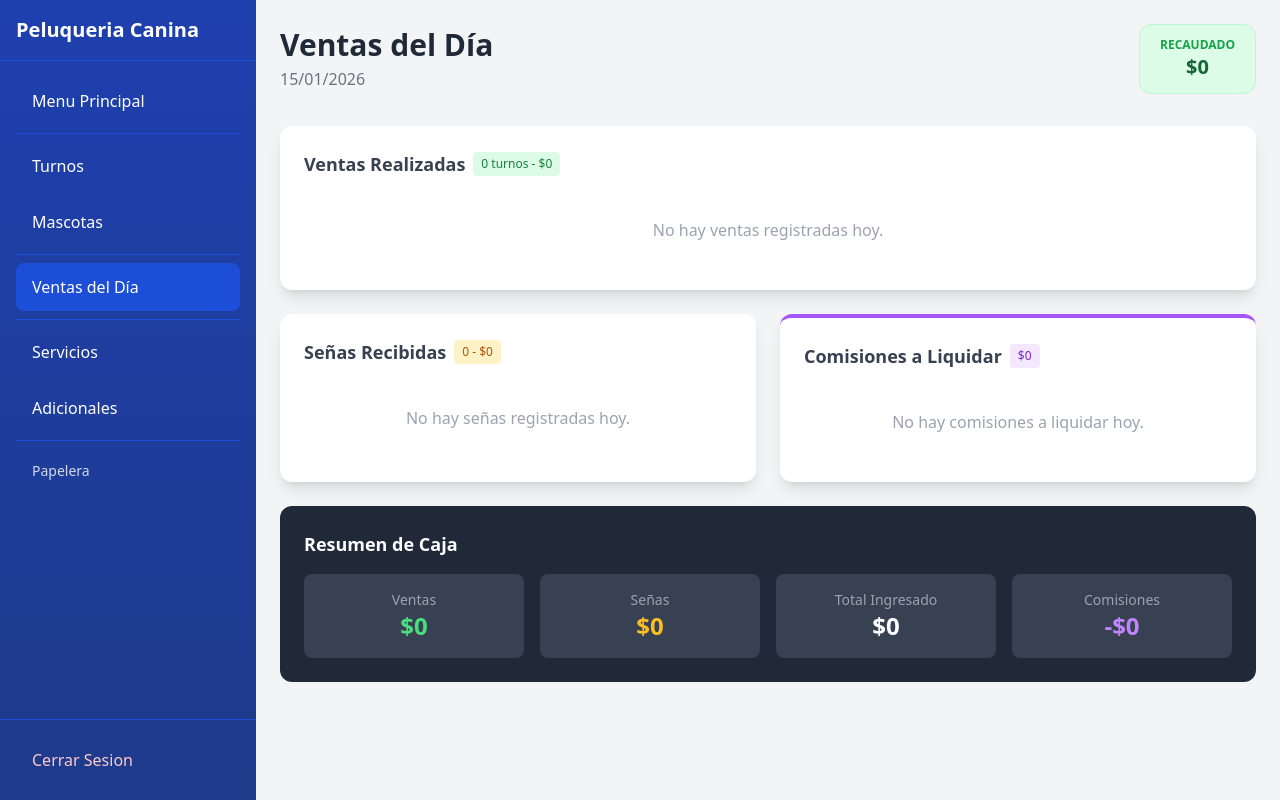
After one commit to Mateo-1027/app_peluqueria, a Flask app: page /sales in a window 1280 px wide. The commit adds this page. Run offline with Flask 3, Linux system fonts and the light colour scheme; a user stored in the database is signed in; some libraries are stand-ins or nearby versions.

Commit message:
Cambios en la SECCION DE VENTAS

```diff
--- a/forms.py
+++ b/forms.py
@@ -22,15 +22,21 @@ class AppointmentForm(FlaskForm):
     dog_id = HiddenField('Perro', validators=[DataRequired()])
     service_id = RadioField('Servicio', coerce=int, validators=[DataRequired()])  # RadioField para solo un servicio
     item_ids = SelectMultipleField('Adicionales (opcional)', coerce=int, validators=[Optional()])
-    professional = SelectField('Peluquera', coerce=int, validators=[DataRequired()])
+    professional_id = SelectField('Peluquera', coerce=int, validators=[DataRequired()])
     start_time = DateTimeLocalField('Fecha y Hora', format='%Y-%m-%dT%H:%M', validators=[DataRequired()])
     duration = IntegerField('Duración (minutos)', validators=[DataRequired(), NumberRange(min=15, message="La duración mínima es de 15 minutos.")])  # Duración manual
     description = TextAreaField('Notas adicionales', validators=[Optional(), Length(max=500)])
     color = StringField('Color', validators=[Optional()])
     submit = SubmitField('Guardar Turno')
 
-class PaymentForm(FlaskForm):
-    amount = IntegerField('Monto ($)', validators=[DataRequired(), NumberRange(min=1)])
+class CheckoutForm(FlaskForm):
+    # Campos para editar el turno
+    service_id = SelectField('Servicio Realizado', coerce=int, validators=[DataRequired()])
+    item_ids = SelectMultipleField('Adicionales', coerce=int, validators=[Optional()])
+    final_price = IntegerField('Total a Pagar ($)', validators=[DataRequired(), NumberRange(min=0)])
+
+    # Campos del pago
+    amount = IntegerField('Monto a Abonar ($)', validators=[DataRequired(), NumberRange(min=1)])
     payment_method = SelectField('Medio de Pago', choices=[
         ('Efectivo', 'Efectivo'),
         ('Transferencia', 'Transferencia'),
@@ -39,8 +45,8 @@ class PaymentForm(FlaskForm):
         ('MercadoPago', 'MercadoPago')
     ], validators=[DataRequired()])
     payment_type = SelectField('Tipo', choices=[('Pago', 'Pago del Turno'), ('Seña', 'Seña / Anticipo')], default='Pago')
-    notes = StringField('Notas (Op.)')
-    submit = SubmitField('Registrar Pago')
+    notes = StringField('Notas del Pago')
+    submit = SubmitField('Confirmar y Cobrar')
 
 
 class ServiceForm(FlaskForm):
--- a/routes.py
+++ b/routes.py
@@ -6,7 +6,7 @@ from extensions import db, login_manager
 from models import User, Dog, Appointment, MedicalNote, Service, ServiceCategory, ServiceSize, Item, Owner, Professional, Payment
 from utils import guardarBackUpTurnos
 from datetime import datetime, timedelta
-from forms import LoginForm, DogForm, AppointmentForm, ServiceForm, ServiceCategoryForm, ServiceSizeForm, ItemForm, PaymentForm
+from forms import LoginForm, DogForm, AppointmentForm, ServiceForm, ServiceCategoryForm, ServiceSizeForm, ItemForm, CheckoutForm
 from sqlalchemy import or_, func
 
 # Crear un Blueprint
@@ -220,11 +220,11 @@ def edit_appointment(appointment_id):
     # Cargar listas para opciones del formulario
     services = Service.query.filter_by(is_active=True).all()
     items = Item.query.filter_by(is_active=True).all()
-    users = User.query.all()
+    professionals = Professional.query.filter_by(is_active=True).all()
 
     form.service_id.choices = [(s.id, f"{s.name} - ${s.base_price:,.0f}") for s in services]
     form.item_ids.choices = [(i.id, f"{i.name} (+${i.price:,.0f})") for i in items]
-    form.user_id.choices = [(u.id, u.username) for u in users]
+    form.professional_id.choices = [(p.id, p.name) for p in professionals]
 
     if form.validate_on_submit():
         # Obtener el servicio
@@ -233,7 +233,7 @@ def edit_appointment(appointment_id):
         # Actualizar datos básicos
         appointment.dog_id = form.dog_id.data
         appointment.service_id = form.service_id.data
-        appointment.user_id = form.user_id.data
+        appointment.professional_id = form.professional_id.data
         appointment.description = form.description.data
         appointment.start_time = form.start_time.data
         appointment.color = form.color.data
@@ -724,37 +724,102 @@ def checkout(appointment_id):
     """Pantalla de Caja para un turno especifico"""
 
     appointment = Appointment.query.get_or_404(appointment_id)
-    payment_form = PaymentForm()
+    form = CheckoutForm()
 
-    if payment_form.validate_on_submit():
-        amount = payment_form.amount.data
+    # Cargar opciones de servicios y adicionales
+    services = Service.query.filter_by(is_active=True).all()
+    items = Item.query.filter_by(is_active=True).all()
 
-        # Se crea el pago
+    # Configurar choices del formulario
+    form.service_id.choices = [(s.id, f"{s.name} - ${s.base_price:,.0f}") for s in services]
+    # Items con precio para mostrar en el formulario (aunque usaremos JS para el cálculo dinámico visual)
+    form.item_ids.choices = [(i.id, f"{i.name} (+${i.price:,.0f})") for i in items]
+
+    # Pre-popular datos en GET
+    if request.method == 'GET':
+        form.service_id.data = appointment.service_id
+        form.item_ids.data = [i.id for i in appointment.items] # Pre-seleccionar items actuales
+
+        # Si final_price es 0, usamos total_amount (precio calculado)
+        current_total = appointment.final_price if appointment.final_price > 0 else appointment.total_amount
+        form.final_price.data = int(current_total)
+
+        # El monto a pagar por defecto es el saldo pendiente (basado en el precio actual)
+        saldo = appointment.saldo_pendiente
+        form.amount.data = int(saldo) if saldo > 0 else 0
+
+    if form.validate_on_submit():
+        # 1. Actualizar datos del turno
+        appointment.service_id = form.service_id.data
+
+        # Actualizar Items (relación many-to-many)
+        if form.item_ids.data:
+            selected_items = Item.query.filter(Item.id.in_(form.item_ids.data)).all()
+            appointment.items = selected_items
+        else:
+            appointment.items = []
+
+        new_total = form.final_price.data
+
+        # Actualizamos tanto final_price como total_amount para mantener coherencia
+        # En este modelo flexible, el valor ingresado es la "Deuda Total"
+        appointment.final_price = new_total
+        appointment.total_amount = new_total
+
+        # 2. Registrar el Pago
+        amount_paid = form.amount.data
+
         new_payment = Payment(
             appointment_id=appointment_id,
-            amount=amount,
-            payment_method=payment_form.payment_method.data,
-            payment_type=payment_form.payment_type.data,
-            notes=payment_form.notes.data
+            amount=amount_paid,
+            payment_method=form.payment_method.data,
+            payment_type=form.payment_type.data,
+            notes=form.notes.data
         )
         db.session.add(new_payment)
 
-        if appointment.saldo_pendiente - amount <= 0:
+        # 3. Actualizar Estado (Usando el nuevo precio total para calcular saldo)
+        # Recalculamos saldo pendiente con el nuevo total
+        # saldo_pendiente property usa total_amount - pagos
+        # Como aún no hacemos commit, los pagos viejos están en DB, el nuevo en session??
+        # SQLAlchemy session trackea new_payment, asi que appointment.payments lo incluirá tras flush o manualmente
+
+        db.session.flush() # Para que el nuevo pago cuente en las relaciones si es necesario, aunque saldo_pendiente es logica python
+
+        if appointment.saldo_pendiente <= 0:
             appointment.status = 'Cobrado'
 
+            # Calcular comisión sobre el PRECIO FINAL real cobrado
             prof = appointment.professional
             if prof:
                 pct = prof.commission_percentage
-                appointment.commission_amount = appointment.total_amount * (pct / 100)
+                # Comisión sobre el total del servicio
+                appointment.commission_amount = appointment.final_price * (pct / 100)
+
         elif appointment.status == 'Pendiente':
             appointment.status = 'Señado'
 
         db.session.commit()
 
-        flash(f'Pago de ${amount:,.0f} registrado.')
+        flash(f'Actualizado y pago de ${amount_paid:,.0f} registrado.')
         return redirect(url_for('main.checkout', appointment_id=appointment.id))
 
-    return render_template('sales/checkout.html', appointment=appointment, form=payment_form)
+    # Datos para JavaScript
+    import json
+    services_json = json.dumps({s.id: s.base_price for s in services})
+    items_json = json.dumps({i.id: i.price for i in items})
+
+    # Total ya pagado (para el recibo)
+    total_pagado = sum(p.amount for p in appointment.payments)
+
+    return render_template('sales/checkout.html',
+                           appointment=appointment,
+                           form=form,
+                           services=services,
+                           items=items,
+                           services_json=services_json,
+                           items_json=items_json,
+                           total_pagado=total_pagado)
 
 @main.route('/sales')
 @login_required
@@ -762,16 +827,71 @@ def daily_sales():
     """Reporte de Ventas del Día y Comisiones"""
     today = datetime.now().date()
 
-    payments = Payment.query.filter(
+    # Todos los pagos del día
+    all_payments = Payment.query.filter(
         func.date(Payment.date) == today
-    ).all()
+    ).order_by(Payment.date.desc()).all()
 
-    total_cash = sum(p.amount for p in payments)
+    # Separar pagos de señas
+    pagos = [p for p in all_payments if p.payment_type == 'Pago']
+    senas = [p for p in all_payments if p.payment_type == 'Seña']
 
+    # Totales
+    total_pagos = sum(p.amount for p in pagos)
+    total_senas = sum(p.amount for p in senas)
+    total_cash = total_pagos + total_senas
 
+    # Turnos cobrados hoy (para comisiones)
     completed_appointments = Appointment.query.filter(
         func.date(Appointment.end_time) == today,
         Appointment.status == 'Cobrado'
     ).all()
 
-    return render_template('sales/daily_report.html', payments=payments, total_cash=total_cash,  appointments=completed_appointments)
+    # Total comisiones
+    total_comisiones = sum(a.commission_amount or 0 for a in completed_appointments)
+
+    # Formulario vacío para CSRF token
+    form = CheckoutForm()
+
+    return render_template('sales/daily_report.html',
+                           pagos=pagos,
+                           senas=senas,
+                           total_pagos=total_pagos,
+                           total_senas=total_senas,
+                           total_cash=total_cash,
+                           appointments=completed_appointments,
+                           total_comisiones=total_comisiones,
+                           form=form,
+                           today=today)
+
+@main.route('/payments/delete/<int:payment_id>', methods=['POST'])
+@login_required
+def delete_payment(payment_id):
+    """Eliminar un pago (seña o pago)"""
+    payment = Payment.query.get_or_404(payment_id)
+    appointment = payment.appointment
+
+    # Guardar datos para el mensaje
+    amount = payment.amount
+    payment_type = payment.payment_type
+
+    # Eliminar el pago
+    db.session.delete(payment)
+
+    # Recalcular estado del turno
+    # Si no hay más pagos, volver a Pendiente
+    # Si hay pagos pero no cubre el total, poner Señado
+    remaining_payments = [p for p in appointment.payments if p.id != payment_id]
+    total_pagado_ahora = sum(p.amount for p in remaining_payments)
+
+    if total_pagado_ahora <= 0:
+        appointment.status = 'Pendiente'
+    elif total_pagado_ahora < appointment.final_price:
+        appointment.status = 'Señado'
+    else:
+        appointment.status = 'Cobrado'
+
+    db.session.commit()
+
+    flash(f'{payment_type} de ${amount:,.0f} eliminado.')
+    return redirect(url_for('main.daily_sales'))
--- a/templates/base.html
+++ b/templates/base.html
@@ -37,6 +37,13 @@
                 <a href="{{ url_for('main.vista_mascotas') }}"
                     class="flex items-center gap-3 px-4 py-3 rounded-lg hover:bg-blue-700 transition {% if request.path == '/mascotas' %}bg-blue-700{% endif %}">
                     Mascotas
+                </a>
+
+                <hr class="border-blue-700 my-4">
+
+                <a href="{{ url_for('main.daily_sales') }}"
+                    class="flex items-center gap-3 px-4 py-3 rounded-lg hover:bg-blue-700 transition {% if '/sales' in request.path %}bg-blue-700{% endif %}">
+                    Ventas del Día
                 </a>
 
                 <hr class="border-blue-700 my-4">
--- /dev/null
+++ b/templates/sales/daily_report.html
@@ -0,0 +1,184 @@
+{% extends "base.html" %}
+
+{% block title %}Ventas del Día{% endblock %}
+
+{% block content %}
+<div class="max-w-7xl mx-auto">
+    <!-- Header -->
+    <div class="flex justify-between items-center mb-8">
+        <div>
+            <h1 class="text-3xl font-bold text-gray-800">Ventas del Día</h1>
+            <p class="text-gray-500 mt-1">{{ today.strftime('%d/%m/%Y') }}</p>
+        </div>
+        <div class="flex gap-4">
+            <div class="bg-green-100 px-5 py-3 rounded-xl border border-green-200 text-center">
+                <span class="block text-xs font-bold text-green-600 uppercase">Recaudado</span>
+                <span class="block text-xl font-extrabold text-green-800">${{ total_cash|format_number }}</span>
+            </div>
+        </div>
+    </div>
+
+    <!-- Ventas (Pagos completos) -->
+    <div class="bg-white rounded-xl shadow-lg p-6 mb-6">
+        <h2 class="text-lg font-bold text-gray-700 mb-4 flex items-center gap-2">
+            Ventas Realizadas
+            <span class="text-xs font-normal bg-green-100 text-green-700 px-2 py-1 rounded">
+                {{ pagos|length }} turnos - ${{ total_pagos|format_number }}
+            </span>
+        </h2>
+
+        {% if pagos %}
+        <div class="overflow-x-auto">
+            <table class="w-full text-sm">
+                <thead class="bg-gray-50 text-gray-600 font-medium text-left">
+                    <tr>
+                        <th class="px-4 py-3">Hora</th>
+                        <th class="px-4 py-3">Cliente</th>
+                        <th class="px-4 py-3">Servicio</th>
+                        <th class="px-4 py-3">Profesional</th>
+                        <th class="px-4 py-3 text-right">Monto</th>
+                        <th class="px-4 py-3 text-center">Acción</th>
+                    </tr>
+                </thead>
+                <tbody class="divide-y divide-gray-100">
+                    {% for p in pagos %}
+                    <tr class="hover:bg-gray-50">
+                        <td class="px-4 py-3 text-gray-500">{{ p.date.strftime('%H:%M') }}</td>
+                        <td class="px-4 py-3">
+                            <div class="font-medium text-gray-800">{{ p.appointment.dog.name }}</div>
+                            <div class="text-xs text-gray-500">{{ p.appointment.dog.owner.name }}</div>
+                        </td>
+                        <td class="px-4 py-3">
+                            <div>{{ p.appointment.service.name }}</div>
+                            {% if p.appointment.items %}
+                            <div class="text-xs text-gray-400">
+                                + {% for item in p.appointment.items %}{{ item.name }}{% if not loop.last %}, {% endif
+                                %}{% endfor %}
+                            </div>
+                            {% endif %}
+                        </td>
+                        <td class="px-4 py-3 text-gray-600">{{ p.appointment.professional.name if
+                            p.appointment.professional else '-' }}</td>
+                        <td class="px-4 py-3 text-right font-bold text-green-600">${{ p.amount|format_number }}</td>
+                        <td class="px-4 py-3 text-center">
+                            <form action="{{ url_for('main.delete_payment', payment_id=p.id) }}" method="POST"
+                                onsubmit="return confirm('¿Eliminar esta venta de ${{ p.amount|format_number }}?');">
+                                {{ form.csrf_token }}
+                                <button type="submit"
+                                    class="text-red-500 hover:text-red-700 text-sm px-2 py-1 rounded hover:bg-red-50">
+                                    Eliminar
+                                </button>
+                            </form>
+                        </td>
+                    </tr>
+                    {% endfor %}
+                </tbody>
+            </table>
+        </div>
+        {% else %}
+        <p class="text-gray-400 text-center py-6">No hay ventas registradas hoy.</p>
+        {% endif %}
+    </div>
+
+    <div class="grid grid-cols-1 lg:grid-cols-2 gap-6">
+        <!-- Señas del Día -->
+        <div class="bg-white rounded-xl shadow-lg p-6">
+            <h2 class="text-lg font-bold text-gray-700 mb-4 flex items-center gap-2">
+                Señas Recibidas
+                <span class="text-xs font-normal bg-amber-100 text-amber-700 px-2 py-1 rounded">
+                    {{ senas|length }} - ${{ total_senas|format_number }}
+                </span>
+            </h2>
+
+            {% if senas %}
+            <div class="space-y-3">
+                {% for s in senas %}
+                <div class="flex justify-between items-center p-3 bg-amber-50 rounded-lg border border-amber-100">
+                    <div>
+                        <div class="font-medium text-gray-800">{{ s.appointment.dog.name }}</div>
+                        <div class="text-xs text-gray-500">{{ s.date.strftime('%H:%M') }} - {{ s.payment_method }}</div>
+                    </div>
+                    <div class="flex items-center gap-3">
+                        <span class="font-bold text-amber-700">${{ s.amount|format_number }}</span>
+                        <form action="{{ url_for('main.delete_payment', payment_id=s.id) }}" method="POST"
+                            onsubmit="return confirm('¿Eliminar esta seña de ${{ s.amount|format_number }}?');">
+                            {{ form.csrf_token }}
+                            <button type="submit" class="text-red-400 hover:text-red-600 text-xs">✕</button>
+                        </form>
+                    </div>
+                </div>
+                {% endfor %}
+            </div>
+            {% else %}
+            <p class="text-gray-400 text-center py-6">No hay señas registradas hoy.</p>
+            {% endif %}
+        </div>
+
+        <!-- Comisiones -->
+        <div class="bg-white rounded-xl shadow-lg p-6 border-t-4 border-purple-500">
+            <h2 class="text-lg font-bold text-gray-700 mb-4 flex items-center gap-2">
+                Comisiones a Liquidar
+                <span class="text-xs font-normal bg-purple-100 text-purple-700 px-2 py-1 rounded">
+                    ${{ total_comisiones|format_number }}
+                </span>
+            </h2>
+
+            {% if appointments %}
+            <div class="overflow-x-auto">
+                <table class="w-full text-sm">
+                    <thead class="bg-purple-50 text-purple-700 font-medium text-left">
+                        <tr>
+                            <th class="px-3 py-2">Profesional</th>
+                            <th class="px-3 py-2">Servicio</th>
+                            <th class="px-3 py-2 text-right">Venta</th>
+                            <th class="px-3 py-2 text-right">Comisión</th>
+                        </tr>
+                    </thead>
+                    <tbody class="divide-y divide-gray-100">
+                        {% for appt in appointments %}
+                        <tr class="hover:bg-gray-50">
+                            <td class="px-3 py-2 font-bold text-gray-700">{{ appt.professional.name if appt.professional
+                                else '-' }}</td>
+                            <td class="px-3 py-2 text-gray-500">{{ appt.service.name }}</td>
+                            <td class="px-3 py-2 text-right text-gray-600">${{ appt.final_price|format_number }}</td>
+                            <td class="px-3 py-2 text-right">
+                                <span class="font-bold text-purple-600">${{ (appt.commission_amount or 0)|format_number
+                                    }}</span>
+                                <span class="text-xs text-gray-400 block">{{ appt.professional.commission_percentage if
+                                    appt.professional else 0 }}%</span>
+                            </td>
+                        </tr>
+                        {% endfor %}
+                    </tbody>
+                </table>
+            </div>
+            {% else %}
+            <p class="text-gray-400 text-center py-6">No hay comisiones a liquidar hoy.</p>
+            {% endif %}
+        </div>
+    </div>
+
+    <!-- Resumen de Caja -->
+    <div class="mt-6 bg-gray-800 rounded-xl p-6 text-white">
+        <h2 class="text-lg font-bold mb-4">Resumen de Caja</h2>
+        <div class="grid grid-cols-2 md:grid-cols-4 gap-4">
+            <div class="bg-gray-700 rounded-lg p-4 text-center">
+                <span class="block text-gray-400 text-sm">Ventas</span>
+                <span class="block text-2xl font-bold text-green-400">${{ total_pagos|format_number }}</span>
+            </div>
+            <div class="bg-gray-700 rounded-lg p-4 text-center">
+                <span class="block text-gray-400 text-sm">Señas</span>
+                <span class="block text-2xl font-bold text-amber-400">${{ total_senas|format_number }}</span>
+            </div>
+            <div class="bg-gray-700 rounded-lg p-4 text-center">
+                <span class="block text-gray-400 text-sm">Total Ingresado</span>
+                <span class="block text-2xl font-bold text-white">${{ total_cash|format_number }}</span>
+            </div>
+            <div class="bg-gray-700 rounded-lg p-4 text-center">
+                <span class="block text-gray-400 text-sm">Comisiones</span>
+                <span class="block text-2xl font-bold text-purple-400">-${{ total_comisiones|format_number }}</span>
+            </div>
+        </div>
+    </div>
+</div>
+{% endblock %}
```
Also changed, not shown: templates/edit_appointment.html (+32 -17 lines), templates/sales/checkout.html (added, +278 -0 lines), templates/turnos.html (+8 -1 lines), tests/test_models.py (+19 -3 lines).
